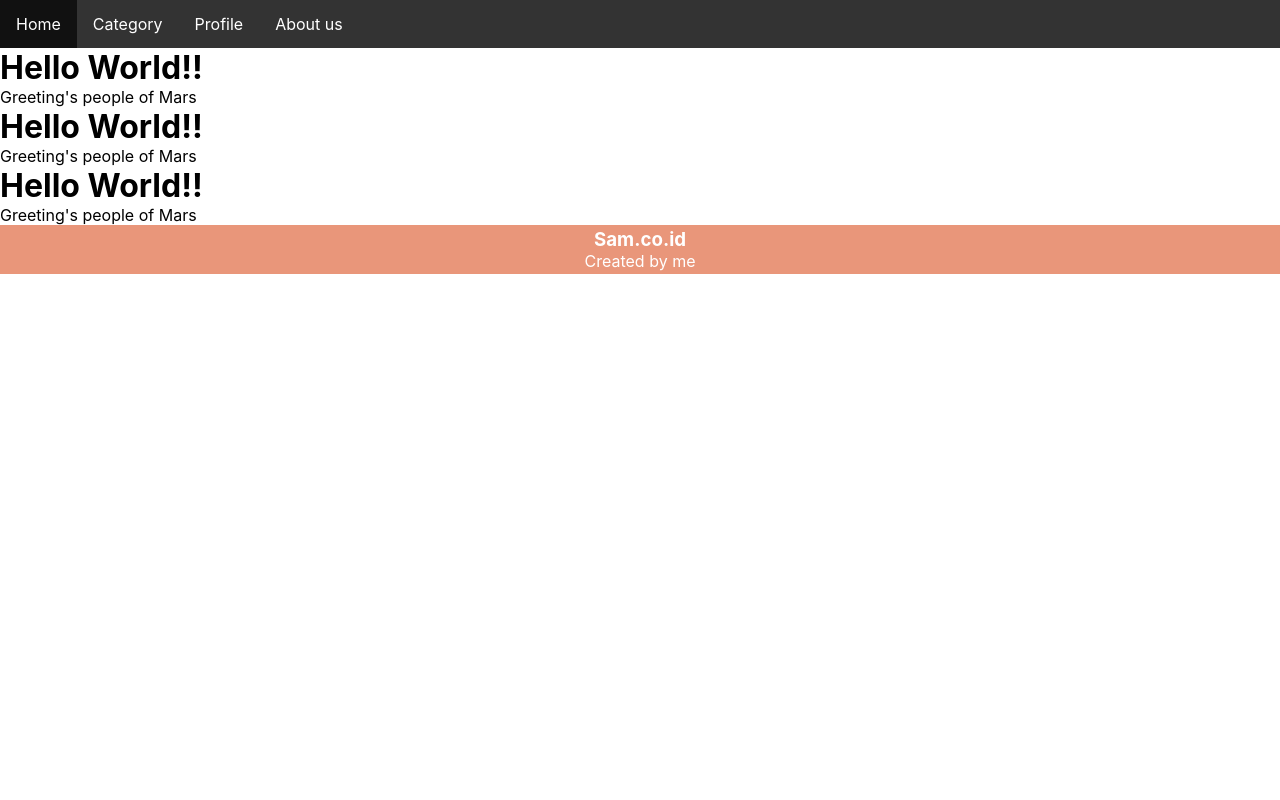
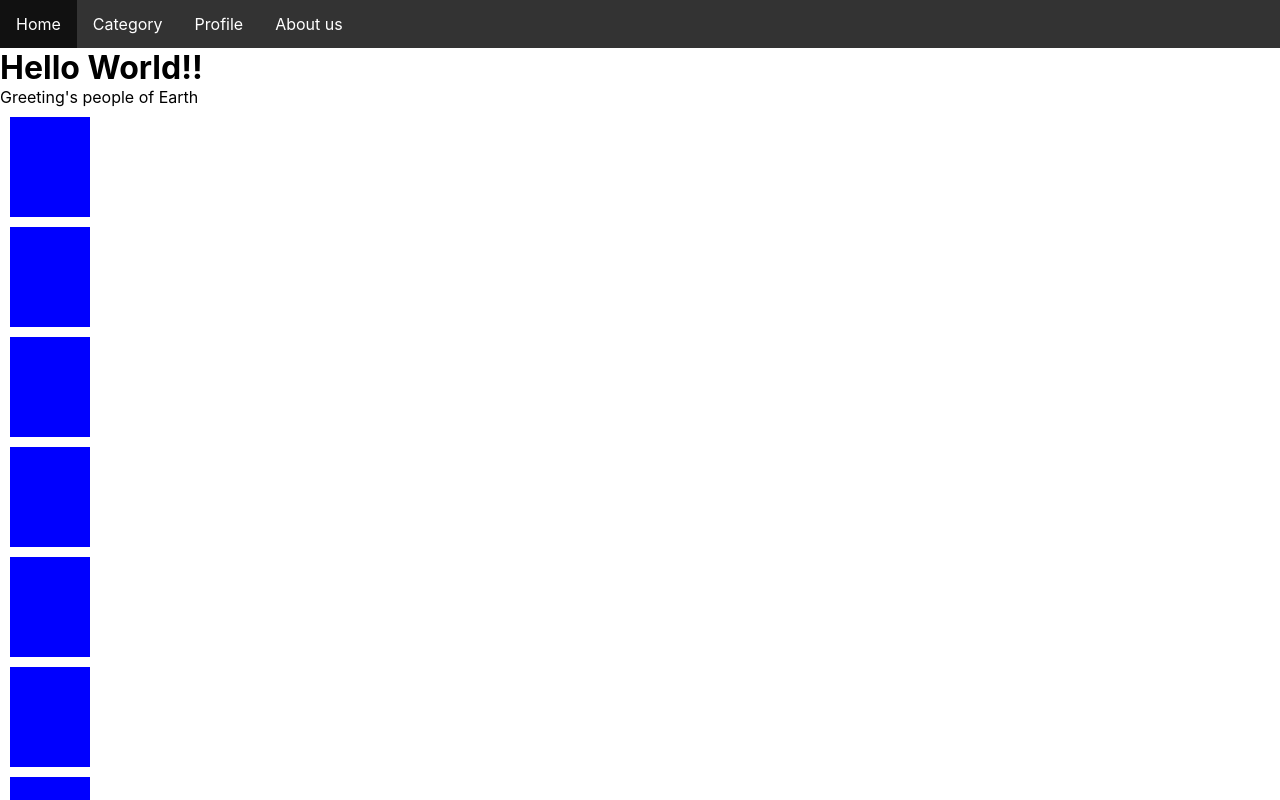
Before and after one commit to samosa76/JS-Final-Project, a React (Create React App) app: page / in a window 1280 px wide. Shown: the top 800 px of the page. Built offline with nearby package versions, Linux system fonts and the light colour scheme.

Commit message:
add new component

```diff
--- a/src/component/Content.js
+++ b/src/component/Content.js
@@ -1,12 +1,10 @@
 import React from 'react';
 
 function Content() {
-    // const planet = "Mars";
-    const planet = "Mars";
+
     return (
         <div>
-            <h1>Hello World!!</h1>
-            <p>Greeting's people of {planet}</p>
+            <div style={{ backgroundColor: 'blue', height: '100px', width: '80px', margin: '10px' }}></div>
         </div>
     )
 }
--- a/src/component/Main.js
+++ b/src/component/Main.js
@@ -1,12 +1,17 @@
 import React from "react";
 import Content from './Content';
+import Title from "./Title";
 
 function Main() {
+    const rows = [];
+    for (let index = 0; index < 10; index++) {
+        rows.push(<Content/>);
+
+    }
     return (
         <main>
-            <Content />
-            <Content />
-            <Content  />
+            <Title name="Earth"/>
+            {rows}
         </main>
     )
 }
--- /dev/null
+++ b/src/component/Title.js
@@ -0,0 +1,13 @@
+import React from "react";;
+
+function Title(params) {
+    const planet = params.name
+    return (
+        <div>
+            <h1>Hello World!!</h1>
+            <p>Greeting's people of {planet}</p>
+        </div>
+    )
+}
+
+export default Title;
```
